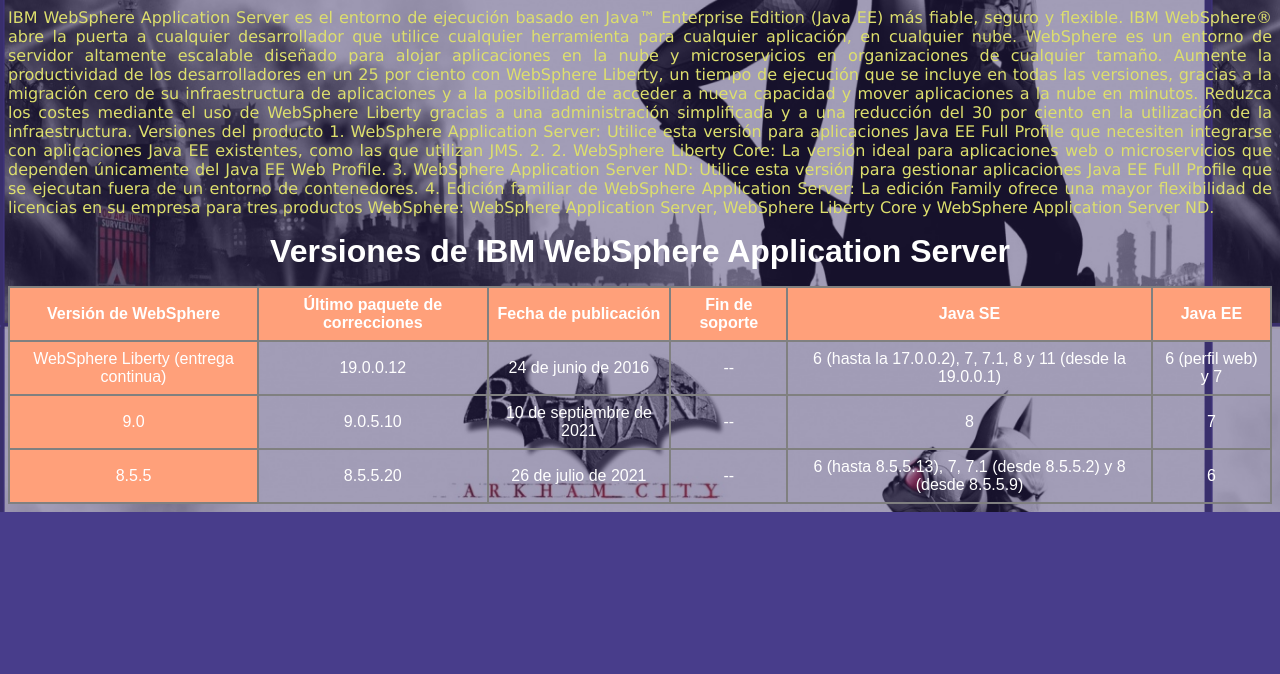
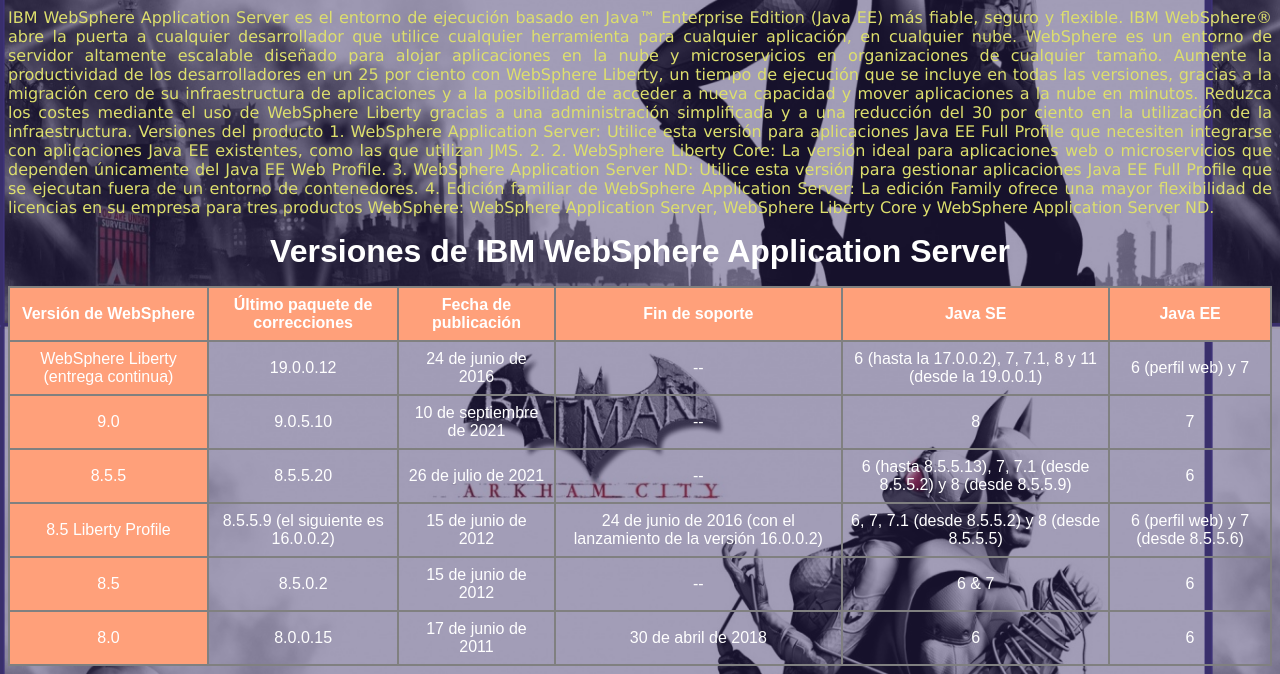
Before and after one commit to erescamillac/conceptos-html, a plain HTML site: page pages/sw-servidores-desarrollo/content/app-servers-versions.html in a window 1280 px wide. Shown: the part 431-1105 px from the top of the page. Before the commit the page ends 943 px from the top, so only its background shows below. Drawn offline with Linux system fonts and the light colour scheme.

Commit message:
Versiones de App Servers

```diff
--- a/pages/sw-servidores-desarrollo/content/app-servers-versions.html
+++ b/pages/sw-servidores-desarrollo/content/app-servers-versions.html
@@ -67,6 +67,30 @@
                         <td>6 (hasta 8.5.5.13), 7, 7.1 (desde 8.5.5.2) y 8 (desde 8.5.5.9)</td>
                         <td>6</td>
                     </tr>
+                    <tr>
+                        <td>8.5 Liberty Profile</td>
+                        <td>8.5.5.9 (el siguiente es 16.0.0.2)</td>
+                        <td>15 de junio de 2012</td>
+                        <td>24 de junio de 2016 (con el lanzamiento de la versión 16.0.0.2)</td>
+                        <td>6, 7, 7.1 (desde 8.5.5.2) y 8 (desde 8.5.5.5)</td>
+                        <td>6 (perfil web) y 7 (desde 8.5.5.6)</td>
+                    </tr>
+                    <tr>
+                        <td>8.5</td>
+                        <td>8.5.0.2</td>
+                        <td>15 de junio de 2012</td>
+                        <td>--</td>
+                        <td>6 & 7</td>
+                        <td>6</td>
+                    </tr>
+                    <tr>
+                        <td>8.0</td>
+                        <td>8.0.0.15</td>
+                        <td>17 de junio de 2011</td>
+                        <td>30 de abril de 2018</td>
+                        <td>6</td>
+                        <td>6</td>
+                    </tr>
                 </tbody>
                 <tfoot></tfoot>
             </table>
```
